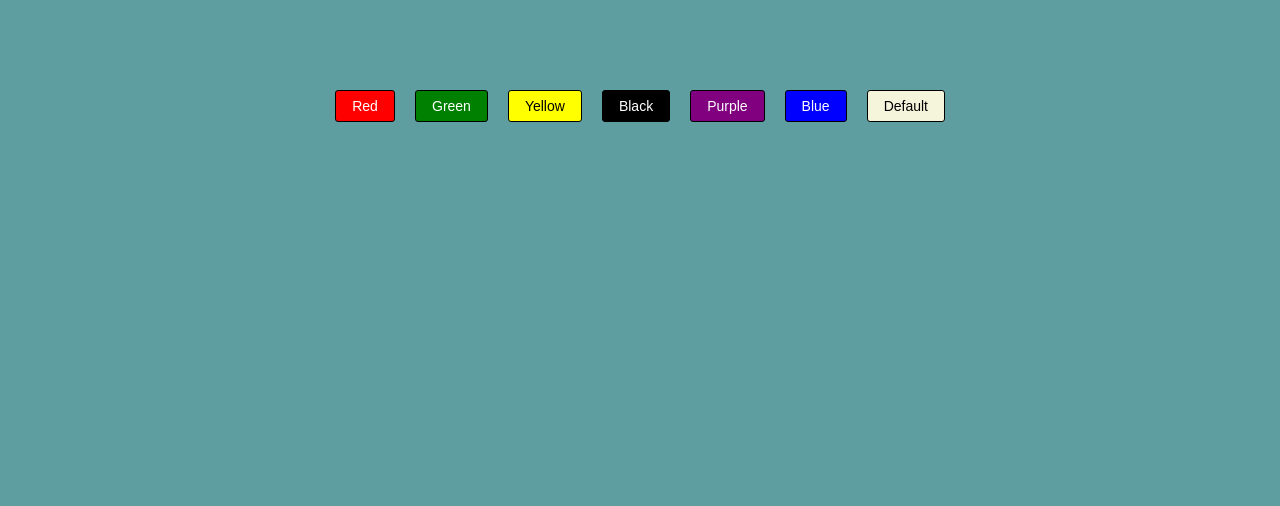
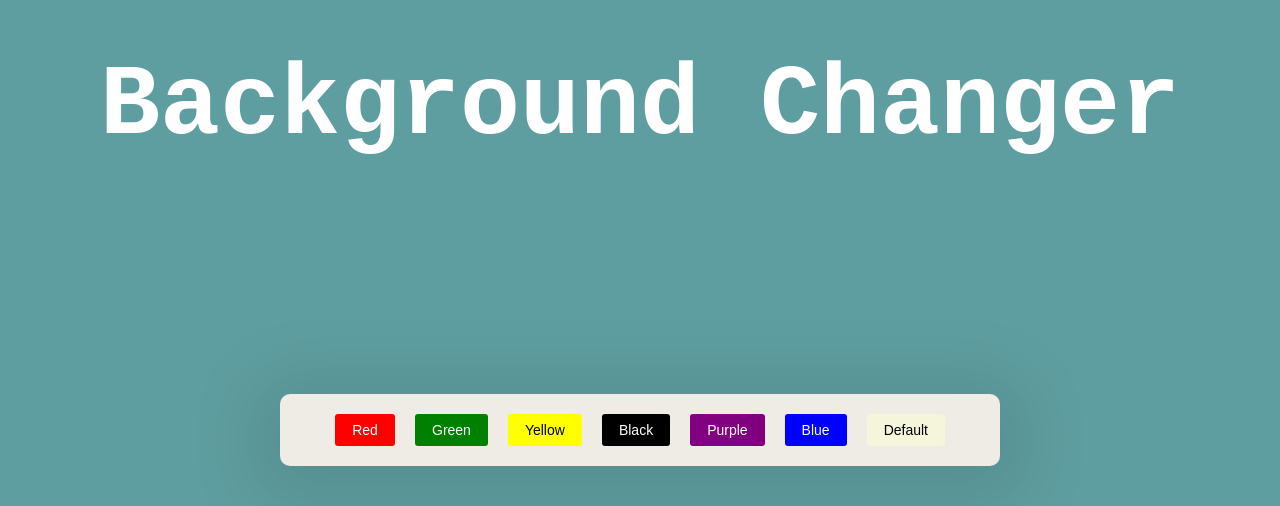
Before and after one commit to sarthakkhanduja/React-Mini-Projects, a React (Vite) app in the folder React-Mini-Projects/: page / in a window 1280 px wide. Shown: the part 294-800 px from the top of the page. Built offline with nearby package versions, Linux system fonts and the light colour scheme.

Commit message:
Background Changer Completed

```diff
--- a/React-Mini-Projects/src/App.css
+++ b/React-Mini-Projects/src/App.css
@@ -9,4 +9,5 @@ html, body {
     justify-content: center;
     display: flex;
     align-items: center;
+    transition: background-color 0.3s ease;
   }
--- a/React-Mini-Projects/src/App.jsx
+++ b/React-Mini-Projects/src/App.jsx
@@ -1,60 +1,27 @@
 import { useState } from 'react'
 import './App.css'
-import BackgroundChanger from './components/BackgroundChanger'
+import BackgroundChanger from './components-bgChanger/BackgroundChanger'
 import { useCallback } from 'react';
+import Heading from './components-bgChanger/Heading';
 
 function App() {
   const [bgColor, setBgColor] = useState('cadetblue');
+  const [fontColor, setFontColor] = useState('white');
+
+  const handleFontColorChange = useCallback((color) => {
+    setFontColor(color);
+  }, [fontColor]);
 
   const handleColorChange = useCallback((color) => {
     setBgColor(color);
   }, [bgColor]);
 
-  const buttons = [{
-      label: "Red",
-      backgroundColor: "Red",
-      color: "White"
-  }, {
-      label: "Green",
-      backgroundColor: "Green",
-      color: "White"
-  }, {
-      label: "Yellow",
-      backgroundColor: "Yellow",
-      color: "Black"
-  }, {
-      label: "Black",
-      backgroundColor: "Black",
-      color: "White"
-  }, {
-      label: "Purple",
-      backgroundColor: "Purple",
-      color: "White"
-  }, {
-      label: "Blue",
-      backgroundColor: "Blue",
-      color: "white"
-  }, {
-      label: "Default",
-      backgroundColor: "Beige",
-      color: "Black"
-  }]
-
   return (
     <div className="main-div" style={{backgroundColor: bgColor}}>
-      {buttons.map((button) => {
-        return(<Button label={button.label} backgroundColor={button.backgroundColor} color={button.color} onColorChange={() => {
-          handleColorChange(button.backgroundColor);
-        }}/>)
-      })}
+      <Heading fontColor={fontColor}/>
+      <BackgroundChanger onColorChange={handleColorChange} onFontColorChange={handleFontColorChange}/>
     </div>
   )
 }
 
-function Button({label, backgroundColor, color, onColorChange}) {
-  return(
-      <button className="btn" style={{backgroundColor: backgroundColor, color: color}} onClick={onColorChange}>{label}</button>
-  )
-}
-
 export default App
--- a/React-Mini-Projects/src/components/BackgroundChanger.css
+++ b/React-Mini-Projects/src/components-bgChanger/BackgroundChanger.css
@@ -9,9 +9,10 @@
     line-height: 16px;
     padding: 2px 16px;
     height: 32px;
-    border: 1px solid black;
+    border: 1px solid transparent;
     min-width: 60px;
     min-height: 32px;
+    transition: border-color 0.3s ease;
 }
 
 
@@ -27,4 +28,14 @@
     bottom: 40px; /* Space from the bottom */
     left: 50%; /* Center horizontally */
     transform: translateX(-50%);
+    border-radius: 10px;
+    box-shadow: 0px 10px 70px 25px rgba(0,0,0,0.1);
 }
+
+.buttons-holder:hover {
+    border-color: black; /* Change border color of buttons when buttons-holder is hovered */
+}
+
+.btn:hover {
+    border-color: black; /* Change border color on hover */
+}
--- a/React-Mini-Projects/src/components/BackgroundChanger.jsx
+++ b/React-Mini-Projects/src/components-bgChanger/BackgroundChanger.jsx
@@ -1,10 +1,11 @@
 import "./BackgroundChanger.css";
 
 
-export default function BackgroundChanger({onColorChange}) {
+export default function BackgroundChanger({onColorChange, onFontColorChange}) {
 
-    const handleClick = () => {
-        onColorChange()
+    const handleClick = (color, fontColor) => {
+        onColorChange(color);
+        onFontColorChange(fontColor);
     }
     const buttons = [{
         label: "Red",
@@ -39,7 +40,9 @@ export default function BackgroundChanger({onColorChange}) {
     return(
         <div className="buttons-holder">
             {buttons.map((button) => {
-                return(<Button label={button.label} backgroundColor={button.backgroundColor} color={button.color} onColorChange={onColorChange}/>)
+                return(<Button label={button.label} backgroundColor={button.backgroundColor} color={button.color} onColorChange={() => {
+                    handleClick(button.backgroundColor, button.color);
+                }}/>)
             })}
         </div>
     )
--- /dev/null
+++ b/React-Mini-Projects/src/components-bgChanger/Heading.css
@@ -0,0 +1,7 @@
+.heading {
+    font-family: monospace;
+    font-size: 100px;
+    left: 50%;
+    top: 50%;
+    color: white;
+}
--- /dev/null
+++ b/React-Mini-Projects/src/components-bgChanger/Heading.jsx
@@ -0,0 +1,7 @@
+import "./Heading.css";
+
+export default function Heading({fontColor}) {
+    return(
+        <h1 className="heading" style={{color: fontColor}}>Background Changer</h1>
+    )
+}
```
